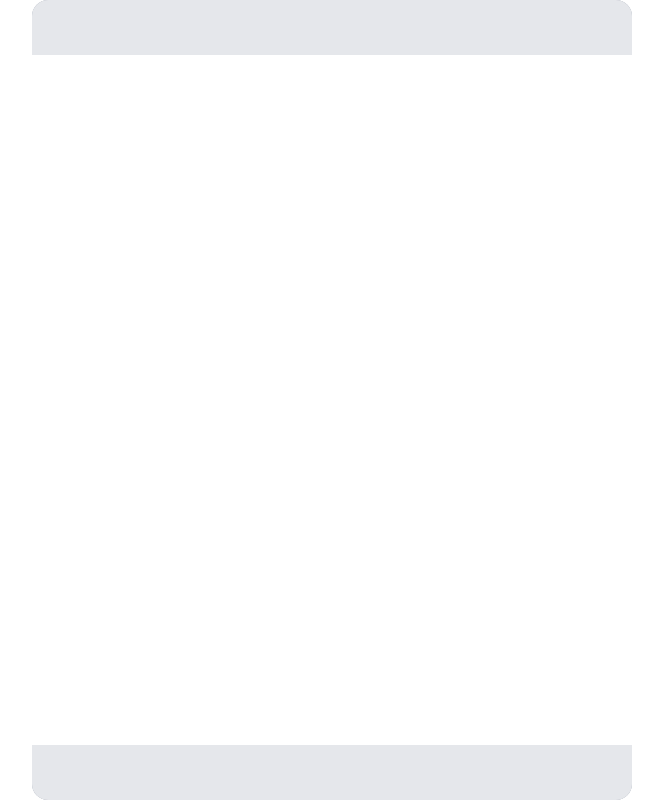
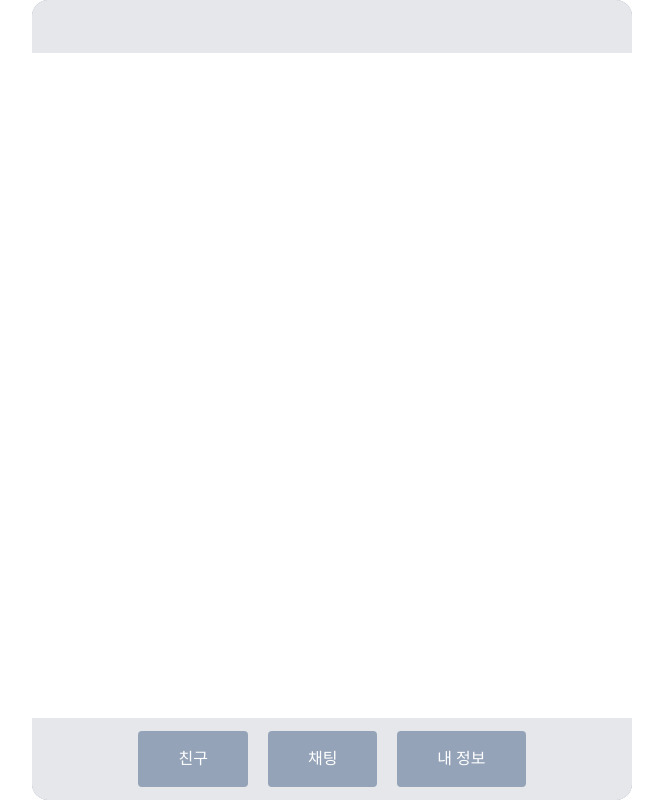
Before and after one commit to asa9874/chat-react, a React (Vite) app: page / in a window 1280 px wide. Shown: the whole page, without its empty margins (308-971 px from the left). Built offline with nearby package versions, Linux system fonts and the light colour scheme.

Commit message:
Feat: FooterButton 컴포넌트 추가 및 NOTFOUND 라우팅 추가

```diff
--- /dev/null
+++ b/src/components/FooterButton.tsx
@@ -0,0 +1,25 @@
+
+interface FooterButtonProps {
+    text: string;
+    page?: string;
+}
+
+
+function FooterButton({ text,page }: FooterButtonProps) {
+    function handleClick() {
+        if (page) {
+            window.location.href = `/${page}`;
+        }
+    }
+
+    return (
+        <button
+        className="px-10 py-5 text-white bg-slate-400 rounded hover:bg-slate-600"
+        onClick={handleClick}
+        >
+            {text}
+        </button>
+    )
+}
+
+export default FooterButton;
--- a/src/components/layout/Body.tsx
+++ b/src/components/layout/Body.tsx
@@ -1,6 +1,9 @@
+import { Outlet } from "react-router-dom";
+
 function Body() {
     return (
         <div className="flex flex-col items-center justify-center w-full h-full p-4 bg-white">
+            <Outlet />
         </div>
     )
 }
--- a/src/components/layout/Footer.tsx
+++ b/src/components/layout/Footer.tsx
@@ -1,6 +1,11 @@
+import FooterButton from "../FooterButton";
+
 function Footer() {
     return (
-        <div className="flex items-center justify-center w-full h-16 bg-gray-200 rounded-b-2xl">
+        <div className="flex items-center justify-center w-full h-[100px] bg-gray-200 rounded-b-2xl gap-5">
+            <FooterButton text="친구" page="friend" />
+            <FooterButton text="채팅" page="chat" />
+            <FooterButton text="내 정보" page="my-info" />
         </div>
     )
 }
--- a/src/components/layout/Layout.tsx
+++ b/src/components/layout/Layout.tsx
@@ -1,12 +1,12 @@
-import { Outlet } from "react-router-dom";
-import Footer from "./footer";
-import Header from "./header";
+import Body from "./Body";
+import Footer from "./Footer";
+import Header from "./Header";
 
 function Layout() {
   return (
     <div className="flex flex-col items-center justify-center h-screen bg-gray-400 w-[600px] rounded-2xl">
       <Header />
-      <Outlet />
+      <Body />
       <Footer />
     </div>
   );
--- a/src/main.tsx
+++ b/src/main.tsx
@@ -2,6 +2,7 @@ import { createRoot } from 'react-dom/client';
 import { Route, BrowserRouter as Router, Routes } from 'react-router-dom';
 import Layout from './components/layout/Layout';
 import Home from './pages/Home';
+import NotFound from './pages/NotFound';
 import './styles/index.css';
 import './styles/reset.css';
 
@@ -10,6 +11,7 @@ createRoot(document.getElementById('root')!).render(
     <Routes>
       <Route element={<Layout />}>
         <Route path="/" element={<Home />} />
+        <Route path="*" element={<NotFound />} />
       </Route>
     </Routes>
   </Router>
--- a/src/pages/Home/index.tsx
+++ b/src/pages/Home/index.tsx
@@ -1,11 +1,10 @@
-import Body from "../../components/layout/body";
 
 
 function Home() {
     return (
-        <Body>
+        <>
 
-        </Body>
+        </>
     );
 }
 
--- /dev/null
+++ b/src/pages/NotFound/index.tsx
@@ -0,0 +1,11 @@
+
+function NotFound(){
+    return (
+        <>
+            <h1 className="text-4xl font-bold">404</h1>
+            <p className="mt-4 text-lg">Page Not Found</p>
+        </>
+    );
+}
+
+export default NotFound;
```
